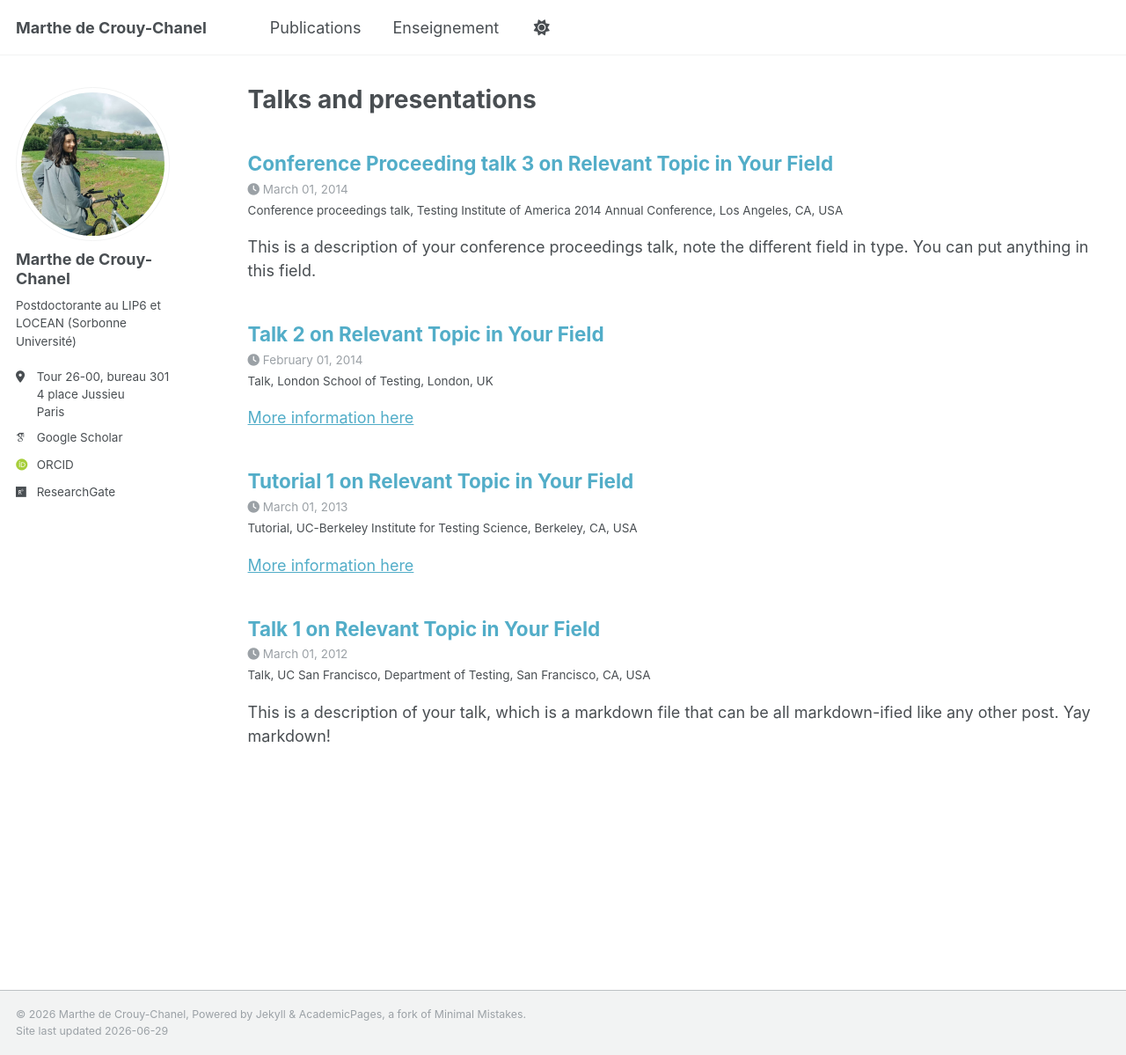
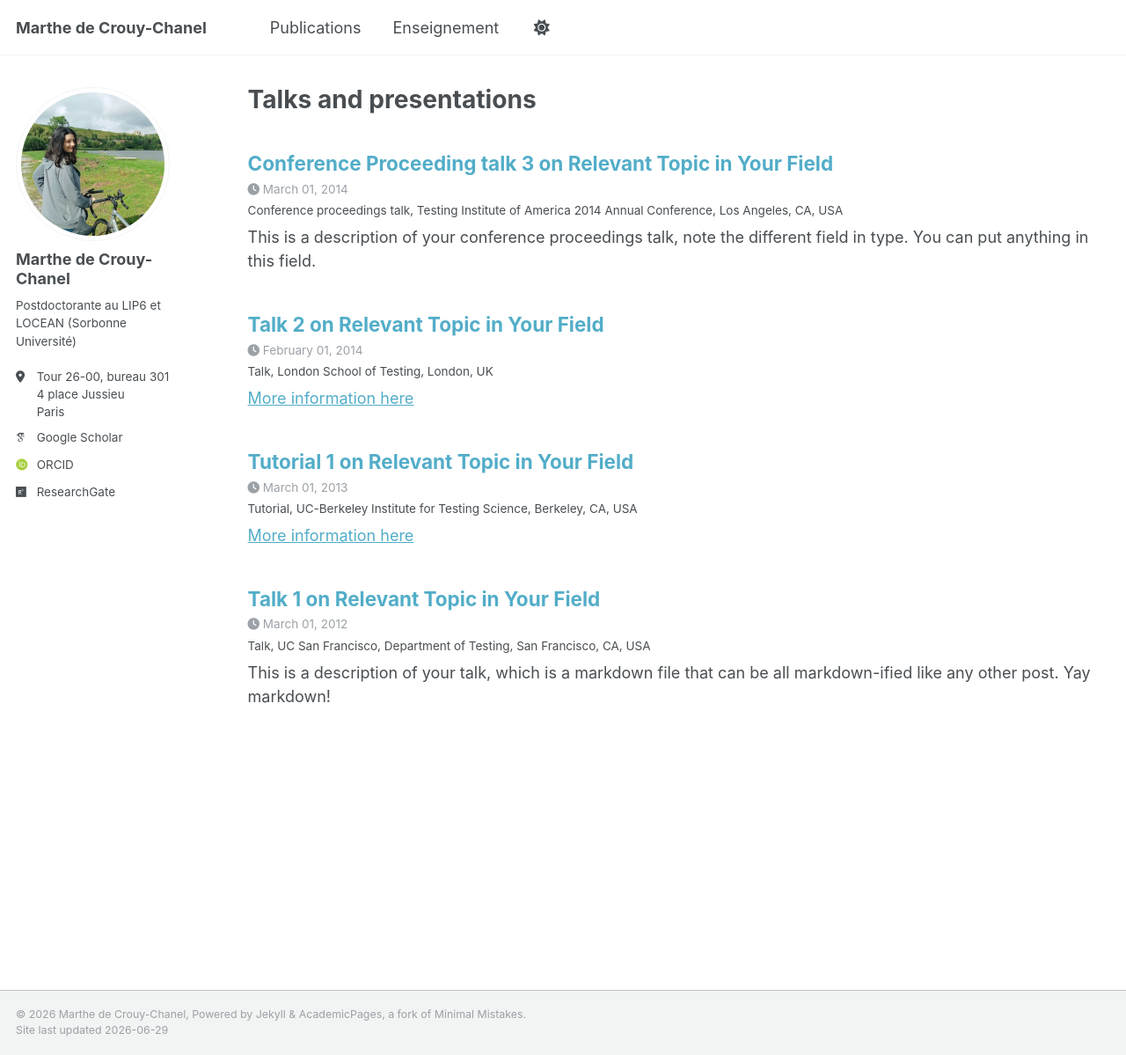
Before and after one commit to mdecrouy/mdecrouy.github.io, a Jekyll site: the page built from _pages/talks.html, in a window 1280 px wide and 1199 px high. Shown: the whole window at 88% size. Built offline with Jekyll 4.4.1, drawn with Linux system fonts in a browser that asks for light colours; some web fonts are replaced.

Commit message:
Update _archive.scss

```diff
--- a/_sass/layout/_archive.scss
+++ b/_sass/layout/_archive.scss
@@ -45,6 +45,17 @@
 
   a + a {
     opacity: 0.5;
+  }
+}
+
+.archive__item {
+  p {
+    margin-bottom: 0.5em;
+    margin-top: 0;
+  }
+
+  .page__meta {
+    margin-bottom: 0.25em;
   }
 }
 
```
